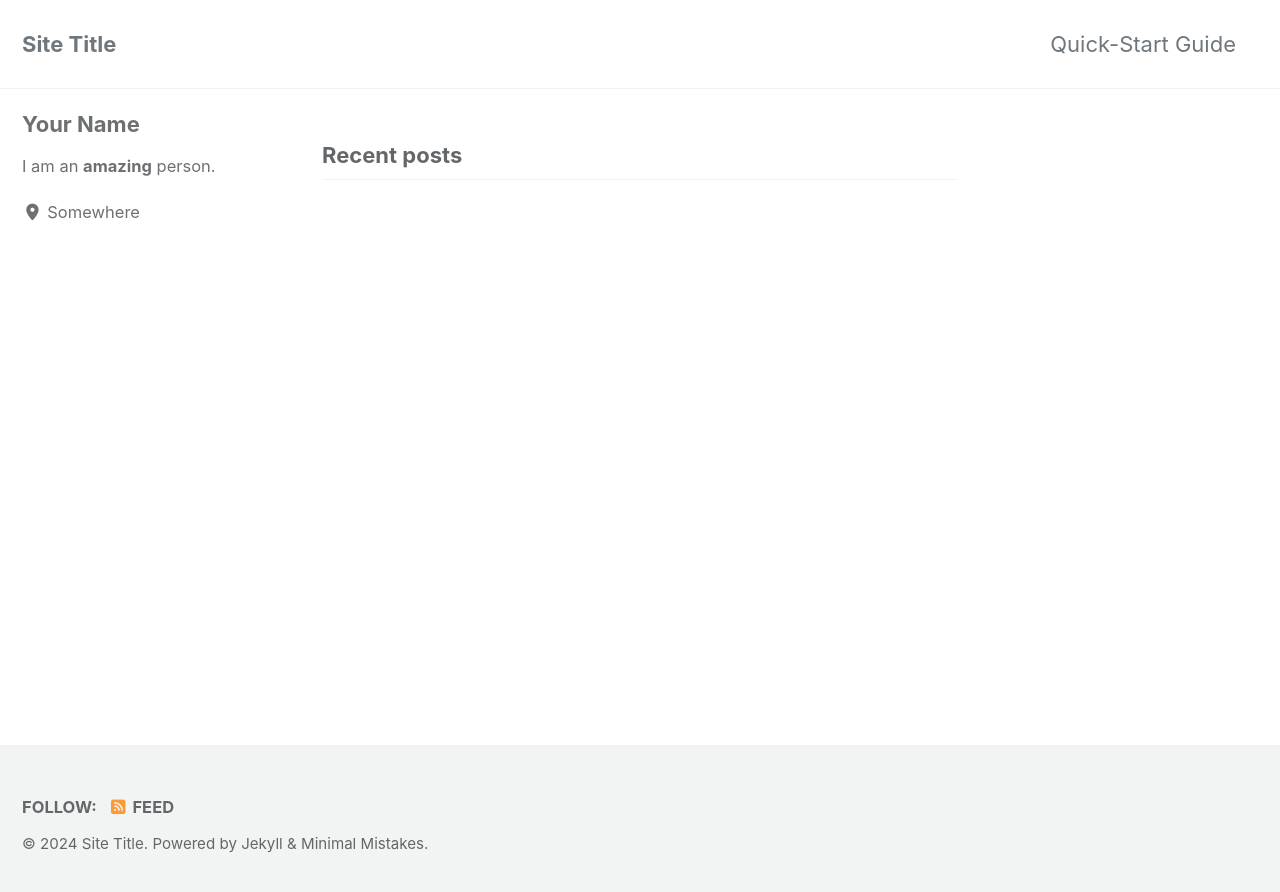
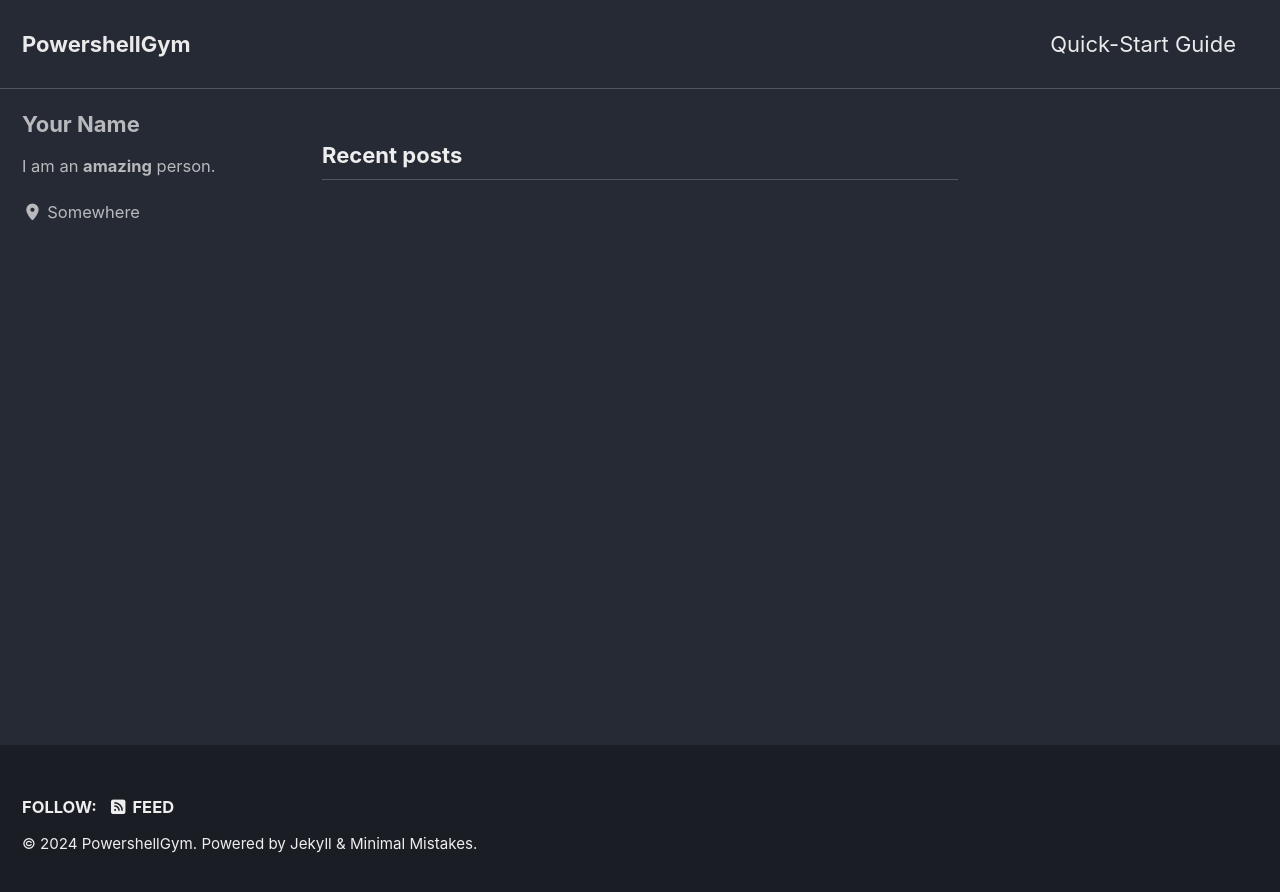
Before and after one commit to NickM133/PowershellGym, a Jekyll site: the page built from index.html, in a window 1280 px wide. Shown: the top 892 px of the page. Built offline with Jekyll 4.4.1, drawn with Linux system fonts in a browser that asks for light colours; cached includes are drawn as plain includes; the list of posts is cut into pages by our own code.

Commit message:
edit condig

```diff
--- a/_config.yml
+++ b/_config.yml
@@ -11,21 +11,21 @@
 # https://mmistakes.github.io/minimal-mistakes/docs/quick-start-guide/#installing-the-theme
 
 # theme                  : "minimal-mistakes-jekyll"
-# remote_theme           : "mmistakes/minimal-mistakes"
-minimal_mistakes_skin    : "default" # "air", "aqua", "contrast", "dark", "dirt", "neon", "mint", "plum", "sunrise"
+remote_theme           : "mmistakes/minimal-mistakes"
+minimal_mistakes_skin    : "dark" #"default" # "air", "aqua", "contrast", "dark", "dirt", "neon", "mint", "plum", "sunrise"
 
 # Site Settings
 locale                   : "en-US"
 rtl                      : # true, false (default) # turns direction of the page into right to left for RTL languages
-title                    : "Site Title"
+title                    : "PowershellGym"
 title_separator          : "-"
 subtitle                 : # site tagline that appears below site title in masthead
-name                     : "Your Name"
-description              : "An amazing website."
+name                     : "Nick"
+description              : "From Script Kiddie to Powershell Pro"
 url                      : # the base hostname & protocol for your site e.g. "https://mmistakes.github.io"
 baseurl                  : # the subpath of your site, e.g. "/blog"
-repository               : # GitHub username/repo-name e.g. "mmistakes/minimal-mistakes"
-teaser                   : # path of fallback teaser image, e.g. "/assets/images/500x300.png"
+repository               : "NickM133/PowershellGym" # GitHub username/repo-name e.g. "mmistakes/minimal-mistakes"
+teaser                   : "/assets/images/PowerShellGym.jpg" # path of fallback teaser image, e.g. "/assets/images/500x300.png"
 logo                     : # path of logo image to display in the masthead, e.g. "/assets/images/88x88.png"
 masthead_title           : # overrides the website title displayed in the masthead, use " " for no title
 breadcrumbs              : # true, false (default)
```
Also changed, not shown: assets/images/PowershellGym.jpg (added), 2 other files.
